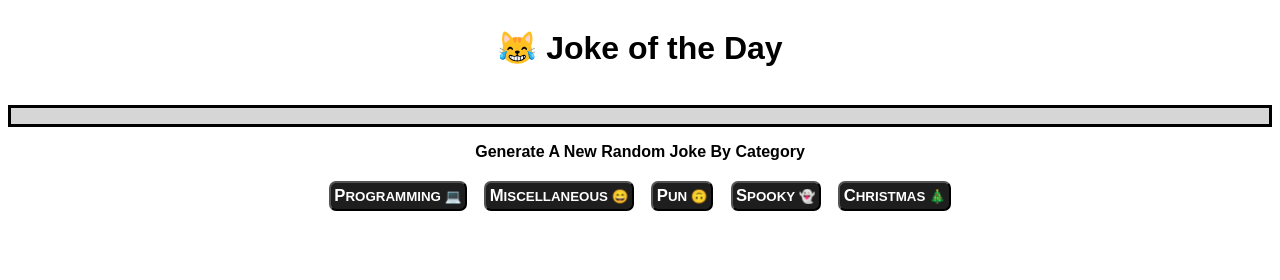
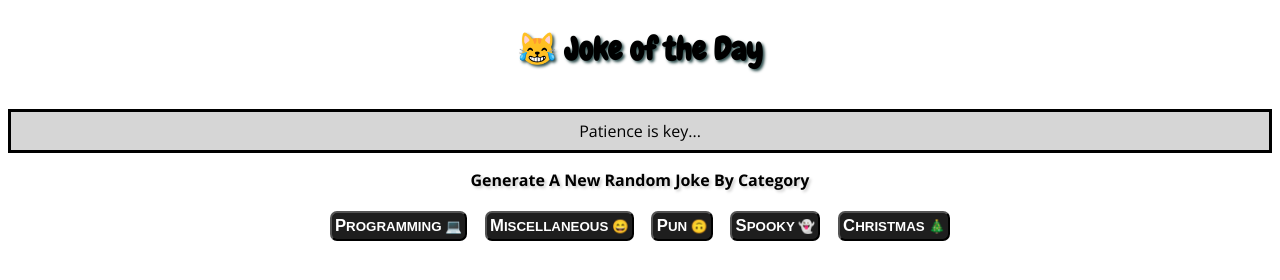
Before and after one commit to coboyle444/cprg-218-api-assignment, a plain HTML site: page index.html in a window 1280 px wide. Drawn offline with nearby package versions, Linux system fonts and the light colour scheme; no server answers.

Commit message:
style: modern web features

```diff
--- a/index.html
+++ b/index.html
@@ -3,6 +3,9 @@
 <head>
     <meta charset="UTF-8">
     <meta name="viewport" content="width=device-width, initial-scale=1.0">
+    <link rel="preconnect" href="https://fonts.googleapis.com">
+<link rel="preconnect" href="https://fonts.gstatic.com" crossorigin>
+<link href="https://fonts.googleapis.com/css2?family=Chewy&family=Open+Sans:ital,wght@0,300..800;1,300..800&display=swap" rel="stylesheet">
     <title>Joke of the Day</title>
     <link rel="stylesheet" href="./styles.css">
 
--- a/script.js
+++ b/script.js
@@ -5,6 +5,7 @@ joke.style.borderColor = "#000000";
 joke.style.borderStyle = "solid";
 
 categoryTitle.textContent = "😹 Joke of the Day";
+joke.textContent = "Patience is key...";
 
 fetch('https://v2.jokeapi.dev/joke/Any?safe-mode')
 .then(response => response.json ())
--- a/styles.css
+++ b/styles.css
@@ -2,11 +2,23 @@
     box-sizing: border-box;
 }
 
+  .chewy-regular {
+    font-family: "Chewy", system-ui;
+    font-weight: 400;
+    font-style: normal;
+  }
+
+
 body {
-    font-family: Arial, Helvetica, sans-serif;
     display: flex;
     flex-direction: column;
     text-align: center;
+    font-family: "Open Sans", system-ui;
+}
+
+h1 {
+    text-shadow: 2px 2px 3px darkslategrey;
+    font-family: "Chewy", system-ui;
 }
 
 p {
@@ -15,6 +27,7 @@ p {
 
 h2 {
     font-size: 100%;
+    text-shadow: 2px 2px 3px #cccccc;
 }
 
 section button {
```
